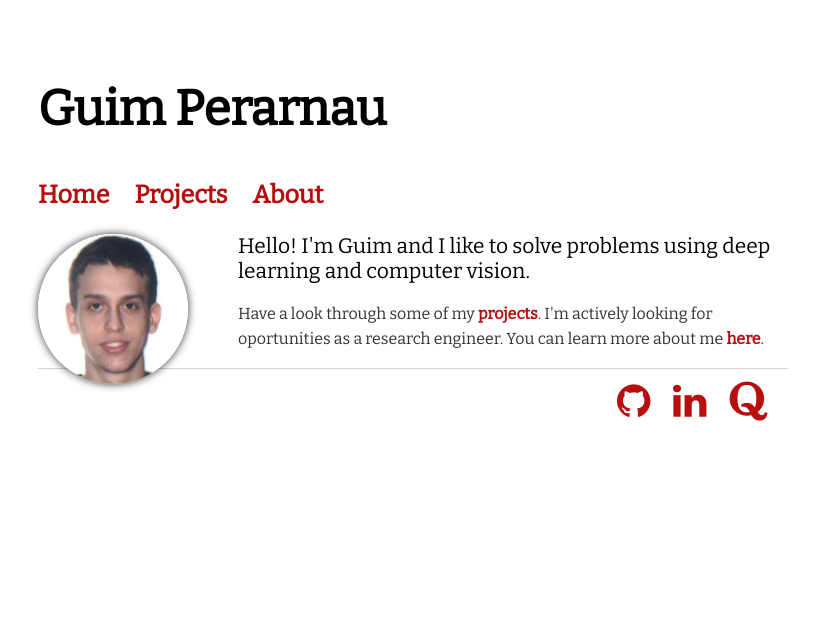
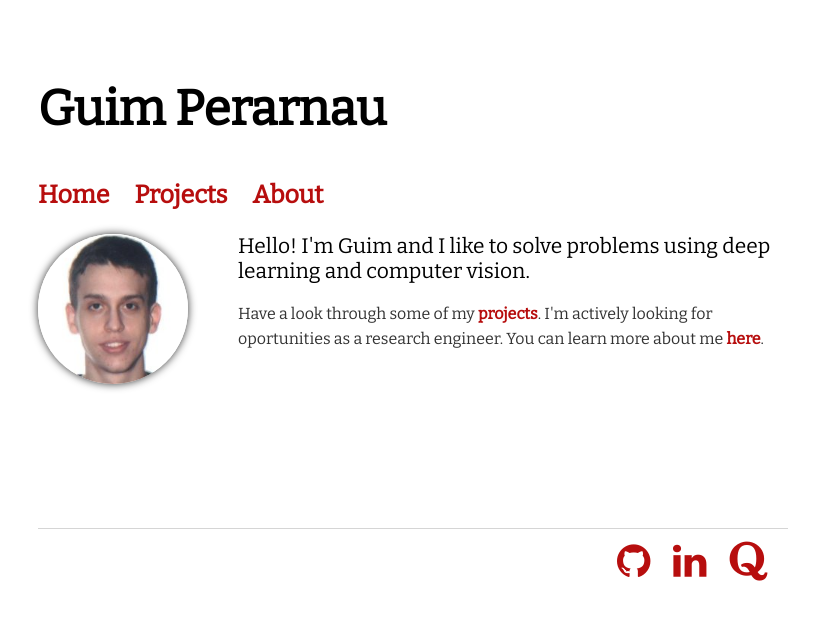
Before and after one commit to Guim3/guim3.github.io, a Jekyll site: the page built from index.html, in a window 1280 px wide. Shown: the top 620 px of the page, without its empty margins (227-1046 px from the left). Built offline with Jekyll 4.4.1, drawn with Linux system fonts in a browser that asks for light colours.

Commit message:
Add lower padding

```diff
--- a/css/main.css
+++ b/css/main.css
@@ -33,7 +33,8 @@ div.home_intro {
 }
 
 .home_content {
-  padding: 0 0 0 200px; /* 175px being the width of the image + how much space you want to put between it and your text */
+  padding: 0 0 160px 200px; /* 200px being the width of the image + how much space you want to put between it and your text */
+  /*160px is the bottom padding to prevent the footer to be too much above, as the actual text height is lower than the image height.*/
   position: relative; /* So the imageis relative to this */
 }
 
```
